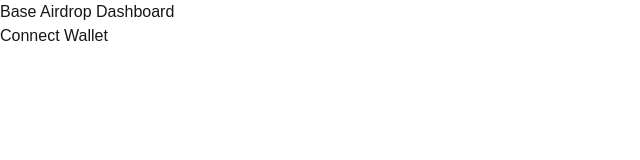
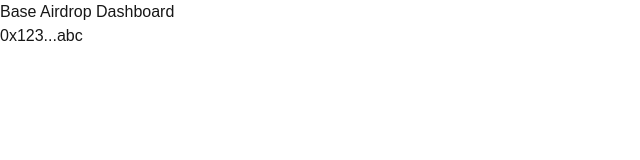
Before and after one commit to Singhranashivang/base-airdrop, a Next.js app: page / in a window 1280 px wide. Both pictures are taken after a click on the button "Connect Wallet". Shown: the top 160 px of the page, without its empty margins (0-640 px from the left). Built offline with nearby package versions, Linux system fonts and the light colour scheme.

Commit message:
integrate wallet hook with wallet component

```diff
--- a/components/WalletConnect.tsx
+++ b/components/WalletConnect.tsx
@@ -1,9 +1,20 @@
 "use client";
 
+import { useWallet } from "../hooks/useWallet";
+
 export default function WalletConnect() {
+
+  const { address, connectWallet } = useWallet();
+
   return (
-    <button>
-      Connect Wallet
-    </button>
+    <div>
+      {address ? (
+        <p>{address}</p>
+      ) : (
+        <button onClick={connectWallet}>
+          Connect Wallet
+        </button>
+      )}
+    </div>
   );
 }
```
